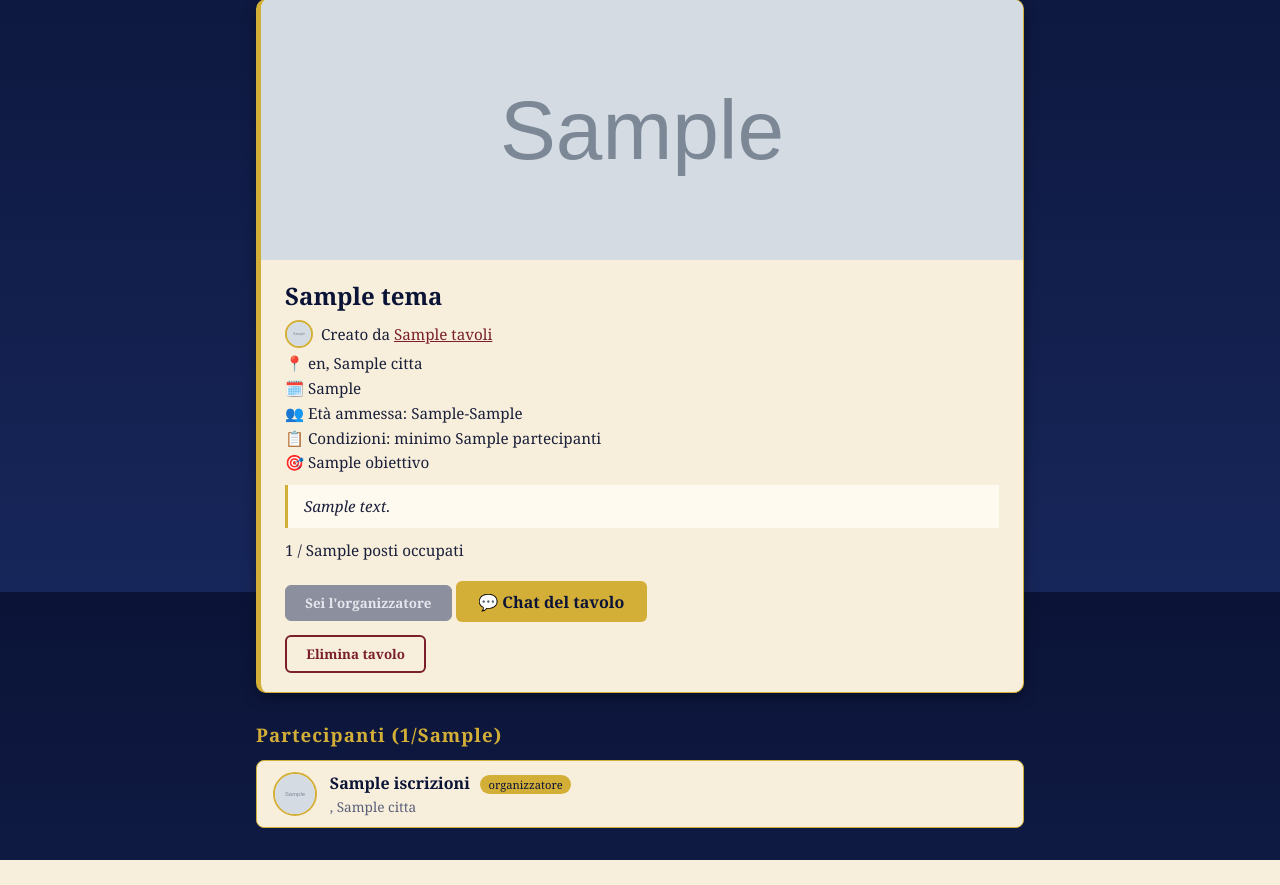
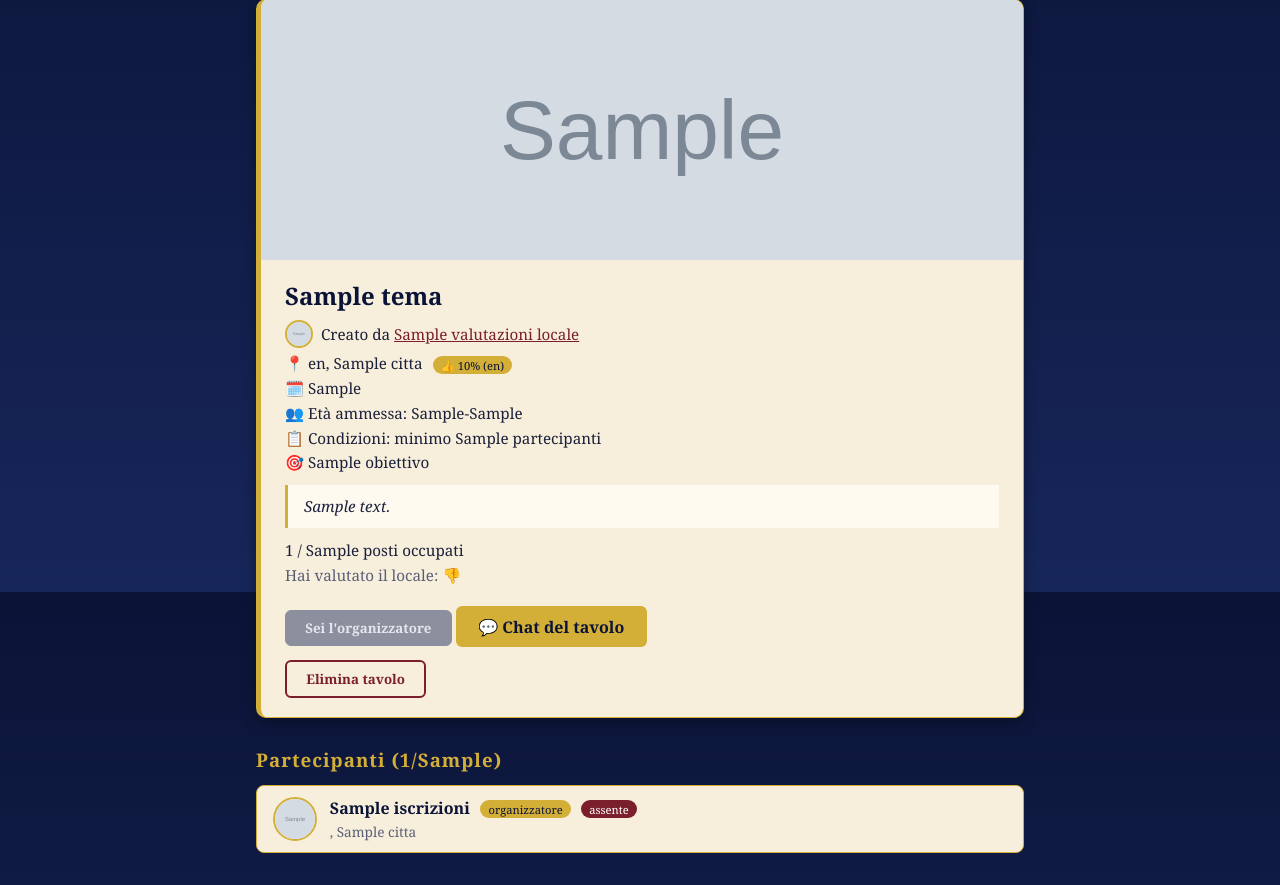
Before and after one commit to GIULAN78/SYMPOSIUM, a Flask app: page /tavolo/1 in a window 1280 px wide. Shown: the part 208-1093 px from the top of the page. Before the commit the page ends 1068 px from the top, so only its background shows below. Run offline with Flask 3, Linux system fonts and the light colour scheme; the visitor is signed in with stand-in values (Sample User, id 1); grey boxes marked "Sample" are stand-in pictures; a database or web service that is not in the repository returns one stand-in record (values such as "Sample title"); some libraries are stand-ins or nearby versions.

Commit message:
Valutazioni locale, assenze, affidabilita

```diff
--- a/app.py
+++ b/app.py
@@ -2,11 +2,12 @@
 from werkzeug.security import generate_password_hash, check_password_hash
 from functools import wraps
 from PIL import Image, ImageOps, UnidentifiedImageError
+from zoneinfo import ZoneInfo
 import sqlite3
 import os
 import io
 import uuid
-from datetime import datetime, date
+from datetime import datetime, date, timedelta
 
 DATABASE_URL = os.environ.get("DATABASE_URL")
 USA_PG = bool(DATABASE_URL)
@@ -183,11 +184,54 @@
         )
     """)
 
+    esegui(conn, f"""
+        CREATE TABLE IF NOT EXISTS valutazioni_locale (
+            id {pk},
+            tavolo_id INTEGER REFERENCES tavoli (id),
+            utente_id INTEGER REFERENCES utenti (id),
+            locale_id INTEGER REFERENCES locali (id),
+            voto INTEGER NOT NULL,
+            creato_il TEXT,
+            UNIQUE (tavolo_id, utente_id)
+        )
+    """)
+
+    esegui(conn, f"""
+        CREATE TABLE IF NOT EXISTS assenze (
+            id {pk},
+            tavolo_id INTEGER REFERENCES tavoli (id),
+            utente_id INTEGER REFERENCES utenti (id),
+            creato_il TEXT,
+            UNIQUE (tavolo_id, utente_id)
+        )
+    """)
+
     conn.commit()
     conn.close()
 
 
 init_db()
+
+
+def adesso_it():
+    return datetime.now(ZoneInfo("Europe/Rome")).replace(tzinfo=None)
+
+
+def e_concluso(data_ora):
+    try:
+        return datetime.fromisoformat(data_ora) + timedelta(hours=2) < adesso_it()
+    except (ValueError, TypeError):
+        return False
+
+
+def affidabilita(assenze, partecipato):
+    if not partecipato:
+        return None
+    if assenze == 0:
+        return "Alta affidabilità"
+    if assenze / partecipato <= 0.2:
+        return "Affidabilità media"
+    return "Affidabilità bassa"
 
 
 def eta_da(data_nascita):
@@ -226,6 +270,14 @@
     return eta_da(valore)
 
 
+@app.template_filter("percento")
+def percento(positivi, totale):
+    try:
+        return int(round(positivi * 100 / totale))
+    except (TypeError, ZeroDivisionError):
+        return 0
+
+
 @app.context_processor
 def utente_corrente():
     return {"utente_nome": session.get("utente_nome"), "utente_id": session.get("utente_id")}
@@ -252,7 +304,9 @@
                u.nome AS organizzatore_nome,
                u.foto_url AS organizzatore_foto,
                (SELECT COUNT(*) FROM iscrizioni i WHERE i.tavolo_id = t.id) AS iscritti,
-               (SELECT COUNT(*) FROM iscrizioni i WHERE i.tavolo_id = t.id AND i.utente_id = ?) AS gia_iscritto
+               (SELECT COUNT(*) FROM iscrizioni i WHERE i.tavolo_id = t.id AND i.utente_id = ?) AS gia_iscritto,
+               (SELECT COUNT(*) FROM valutazioni_locale v WHERE v.locale_id = t.locale_id) AS voti_locale,
+               (SELECT COALESCE(SUM(v.voto), 0) FROM valutazioni_locale v WHERE v.locale_id = t.locale_id) AS voti_pos
         FROM tavoli t
         LEFT JOIN locali l ON t.locale_id = l.id
         LEFT JOIN utenti u ON t.organizzatore_id = u.id
@@ -306,9 +360,12 @@
     tavolo = esegui(conn, """
         SELECT t.id, t.tema, t.data_ora, t.obiettivo, t.posti_totali, t.organizzatore_id,
                t.citta, t.descrizione, t.min_partecipanti, t.eta_min, t.eta_max, t.foto_url,
+               t.locale_id,
                l.nome AS locale_nome,
                u.nome AS organizzatore_nome,
-               u.foto_url AS organizzatore_foto
+               u.foto_url AS organizzatore_foto,
+               (SELECT COUNT(*) FROM valutazioni_locale v WHERE v.locale_id = t.locale_id) AS voti_locale,
+               (SELECT COALESCE(SUM(v.voto), 0) FROM valutazioni_locale v WHERE v.locale_id = t.locale_id) AS voti_pos
         FROM tavoli t
         LEFT JOIN locali l ON t.locale_id = l.id
         LEFT JOIN utenti u ON t.organizzatore_id = u.id
@@ -327,7 +384,15 @@
         ORDER BY i.id ASC
     """, (tavolo_id,)).fetchall()
 
-    io = utente_per_id(conn, session.get("utente_id"))
+    assenti = {r["utente_id"] for r in esegui(conn, "SELECT utente_id FROM assenze WHERE tavolo_id = ?", (tavolo_id,)).fetchall()}
+
+    uid = session.get("utente_id")
+    mio_voto = None
+    if uid:
+        r = esegui(conn, "SELECT voto FROM valutazioni_locale WHERE tavolo_id = ? AND utente_id = ?", (tavolo_id, uid)).fetchone()
+        mio_voto = r["voto"] if r else None
+
+    io = utente_per_id(conn, uid)
     conn.close()
 
     miei = set_interessi(io["interessi"]) if io else set()
@@ -336,17 +401,20 @@
         p = dict(r)
         p["in_comune"] = len(miei & set_interessi(p["interessi"]))
         p["eta"] = eta_da(p["data_nascita"])
+        p["assente"] = p["id"] in assenti
         partecipanti.append(p)
 
     eta_list = [p["eta"] for p in partecipanti if p["eta"] is not None]
     range_eta = (min(eta_list), max(eta_list)) if eta_list else None
     eta_media = round(sum(eta_list) / len(eta_list)) if eta_list else None
 
-    uid = session.get("utente_id")
     gia_iscritto = any(p["id"] == uid for p in partecipanti)
     sono_organizzatore = uid == tavolo["organizzatore_id"]
     completo = len(partecipanti) >= tavolo["posti_totali"]
     confermato = bool(tavolo["min_partecipanti"] and len(partecipanti) >= tavolo["min_partecipanti"])
+    concluso = e_concluso(tavolo["data_ora"])
+    sono_assente = uid in assenti
+    puo_valutare = bool(concluso and gia_iscritto and not sono_assente and mio_voto is None)
 
     return render_template(
         "tavolo.html",
@@ -358,7 +426,79 @@
         confermato=confermato,
         range_eta=range_eta,
         eta_media=eta_media,
+        concluso=concluso,
+        puo_valutare=puo_valutare,
+        mio_voto=mio_voto,
     )
+
+
+@app.route("/tavolo/<int:tavolo_id>/valuta-locale", methods=["POST"])
+@login_richiesto
+def valuta_locale(tavolo_id):
+    voto = 1 if request.form.get("voto") == "1" else 0
+    uid = session["utente_id"]
+    conn = get_db()
+    tavolo = esegui(conn, "SELECT data_ora, locale_id FROM tavoli WHERE id = ?", (tavolo_id,)).fetchone()
+    if not tavolo:
+        conn.close()
+        abort(404)
+
+    if not e_concluso(tavolo["data_ora"]):
+        conn.close()
+        flash("Potrai valutare il locale dopo la serata.")
+        return redirect(url_for("dettaglio_tavolo", tavolo_id=tavolo_id))
+    if not e_iscritto(conn, tavolo_id, uid):
+        conn.close()
+        abort(403)
+    assente = esegui(conn, "SELECT 1 AS ok FROM assenze WHERE tavolo_id = ? AND utente_id = ?", (tavolo_id, uid)).fetchone()
+    if assente:
+        conn.close()
+        flash("Non puoi valutare un locale se risulti assente.")
+        return redirect(url_for("dettaglio_tavolo", tavolo_id=tavolo_id))
+
+    try:
+        esegui(conn,
+               "INSERT INTO valutazioni_locale (tavolo_id, utente_id, locale_id, voto, creato_il) VALUES (?, ?, ?, ?, ?)",
+               (tavolo_id, uid, tavolo["locale_id"], voto, datetime.now().isoformat()))
+        conn.commit()
+        flash("Grazie per la valutazione!")
+    except IntegrityError:
+        conn.rollback()
+        flash("Hai già valutato questo locale.")
+    conn.close()
+    return redirect(url_for("dettaglio_tavolo", tavolo_id=tavolo_id))
+
+
+@app.route("/tavolo/<int:tavolo_id>/assenza/<int:utente_target>", methods=["POST"])
+@login_richiesto
+def segna_assenza(tavolo_id, utente_target):
+    conn = get_db()
+    tavolo = esegui(conn, "SELECT organizzatore_id, data_ora FROM tavoli WHERE id = ?", (tavolo_id,)).fetchone()
+    if not tavolo:
+        conn.close()
+        abort(404)
+    if tavolo["organizzatore_id"] != session["utente_id"]:
+        conn.close()
+        abort(403)
+    if not e_concluso(tavolo["data_ora"]):
+        conn.close()
+        flash("Le assenze si segnano dopo la serata.")
+        return redirect(url_for("dettaglio_tavolo", tavolo_id=tavolo_id))
+    if utente_target == tavolo["organizzatore_id"] or not e_iscritto(conn, tavolo_id, utente_target):
+        conn.close()
+        abort(400)
+
+    esistente = esegui(conn, "SELECT id FROM assenze WHERE tavolo_id = ? AND utente_id = ?", (tavolo_id, utente_target)).fetchone()
+    if esistente:
+        esegui(conn, "DELETE FROM assenze WHERE id = ?", (esistente["id"],))
+        flash("Assenza rimossa.")
+    else:
+        esegui(conn, "INSERT INTO assenze (tavolo_id, utente_id, creato_il) VALUES (?, ?, ?)",
+               (tavolo_id, utente_target, datetime.now().isoformat()))
+        flash("Assenza segnata.")
+    conn.commit()
+    conn.close()
+    return redirect(url_for("dettaglio_tavolo", tavolo_id=tavolo_id))
 
 
 def e_iscritto(conn, tavolo_id, utente_id):
@@ -536,6 +676,7 @@
         JOIN tavoli t ON t.id = i.tavolo_id
         WHERE i.utente_id = ? AND t.organizzatore_id != ?
     """, (utente_id, utente_id)).fetchone()["n"]
+    assenze = esegui(conn, "SELECT COUNT(*) AS n FROM assenze WHERE utente_id = ?", (utente_id,)).fetchone()["n"]
     io = utente_per_id(conn, session.get("utente_id"))
     conn.close()
 
@@ -551,6 +692,8 @@
         n_comune=sum(1 for i in interessi if i["comune"]),
         organizzati=organizzati,
         partecipato=partecipato,
+        assenze=assenze,
+        affidabilita=affidabilita(assenze, partecipato),
         mio=(session.get("utente_id") == utente_id),
     )
 
@@ -721,6 +864,8 @@
         abort(403)
 
     esegui(conn, "DELETE FROM messaggi WHERE tavolo_id = ?", (tavolo_id,))
+    esegui(conn, "DELETE FROM valutazioni_locale WHERE tavolo_id = ?", (tavolo_id,))
+    esegui(conn, "DELETE FROM assenze WHERE tavolo_id = ?", (tavolo_id,))
     esegui(conn, "DELETE FROM iscrizioni WHERE tavolo_id = ?", (tavolo_id,))
     esegui(conn, "DELETE FROM tavoli WHERE id = ?", (tavolo_id,))
     conn.commit()
--- a/requirements.txt
+++ b/requirements.txt
@@ -13,5 +13,6 @@
 python-dateutil==2.9.0.post0
 s3transfer==0.19.3
 six==1.17.0
+tzdata==2026.5
 urllib3==2.8.0
 Werkzeug==3.1.8
--- a/static/css/style.css
+++ b/static/css/style.css
@@ -500,3 +500,58 @@
 .chat-form .btn-iscriviti {
     margin-top: 0;
 }
+
+.badge-grad {
+    background: var(--oro);
+    color: var(--notte);
+    margin-left: 0.4rem;
+}
+
+.badge-fine {
+    background: #5a5f78;
+    color: #fff;
+    vertical-align: middle;
+}
+
+.badge-ass {
+    background: var(--bordeaux);
+    color: #fff;
+}
+
+.nota {
+    font-size: 0.8rem;
+    color: #5a5f78;
+    margin-left: 0.4rem;
+}
+
+.valuta {
+    margin: 0.8rem 0;
+    padding: 0.8rem 1rem;
+    background: #fffaf0;
+    border-left: 3px solid var(--oro);
+    border-radius: 6px;
+}
+
+.valuta-form {
+    display: flex;
+    gap: 0.6rem;
+}
+
+.info-part {
+    flex: 1;
+}
+
+.btn-piccolo {
+    padding: 0.3rem 0.7rem;
+    background: transparent;
+    color: var(--bordeaux);
+    border: 1px solid var(--bordeaux);
+    border-radius: 6px;
+    cursor: pointer;
+    font-size: 0.8rem;
+}
+
+.btn-piccolo:hover {
+    background: var(--bordeaux);
+    color: #fff;
+}
--- a/templates/home.html
+++ b/templates/home.html
@@ -50,7 +50,9 @@
                 {% endif %}
                 <div class="corpo-card">
                     <h2><a class="titolo-link" href="{{ url_for('dettaglio_tavolo', tavolo_id=t.id) }}">{{ t.tema }}</a>{% if t.min_partecipanti and t.iscritti >= t.min_partecipanti %} <span class="badge badge-conf">Confermato</span>{% endif %}</h2>
-                    <p class="locale">📍 {{ t.locale_nome or "Locale da definire" }}{% if t.citta %}, {{ t.citta }}{% endif %}</p>
+                    <p class="locale">📍 {{ t.locale_nome or "Locale da definire" }}{% if t.citta %}, {{ t.citta }}{% endif %}
+                        {% if t.voti_locale %}<span class="badge badge-grad">👍 {{ t.voti_pos|percento(t.voti_locale) }}%</span>{% endif %}
+                    </p>
                     <p class="data">🗓️ {{ t.data_ora|data_it }}</p>
                     {% if t.eta_min is not none and t.eta_max is not none %}
                     <p>👥 Età {{ t.eta_min }}-{{ t.eta_max }}</p>
--- a/templates/tavolo.html
+++ b/templates/tavolo.html
@@ -26,12 +26,14 @@
             <img class="copertina" src="{{ tavolo.foto_url }}" alt="{{ tavolo.tema }}">
             {% endif %}
             <div class="corpo-card">
-                <h2>{{ tavolo.tema }}{% if confermato %} <span class="badge badge-conf">Confermato</span>{% endif %}</h2>
+                <h2>{{ tavolo.tema }}{% if confermato %} <span class="badge badge-conf">Confermato</span>{% endif %}{% if concluso %} <span class="badge badge-fine">Concluso</span>{% endif %}</h2>
                 <p class="riga-org">
                     {{ avatar(tavolo.organizzatore_foto, tavolo.organizzatore_nome, 'avatar-sm') }}
                     <span>Creato da <a href="{{ url_for('profilo_utente', utente_id=tavolo.organizzatore_id) }}">{{ tavolo.organizzatore_nome or "Anonimo" }}</a></span>
                 </p>
-                <p class="locale">📍 {{ tavolo.locale_nome or "Locale da definire" }}{% if tavolo.citta %}, {{ tavolo.citta }}{% endif %}</p>
+                <p class="locale">📍 {{ tavolo.locale_nome or "Locale da definire" }}{% if tavolo.citta %}, {{ tavolo.citta }}{% endif %}
+                    {% if tavolo.voti_locale %}<span class="badge badge-grad">👍 {{ tavolo.voti_pos|percento(tavolo.voti_locale) }}% ({{ tavolo.voti_locale }})</span>{% else %}<span class="nota">Nessuna valutazione</span>{% endif %}
+                </p>
                 <p class="data">🗓️ {{ tavolo.data_ora|data_it }}</p>
                 {% if tavolo.eta_min is not none and tavolo.eta_max is not none %}
                 <p>👥 Età ammessa: {{ tavolo.eta_min }}-{{ tavolo.eta_max }}</p>
@@ -47,6 +49,18 @@
                 {% endif %}
                 <p class="posti">{{ partecipanti|length }} / {{ tavolo.posti_totali }} posti occupati{% if eta_media %} · Range {{ range_eta[0] }}-{{ range_eta[1] }}, età media ~{{ eta_media }}{% endif %}</p>
 
+                {% if puo_valutare %}
+                <div class="valuta">
+                    <p><strong>Com'è andata al {{ tavolo.locale_nome }}?</strong></p>
+                    <form action="{{ url_for('valuta_locale', tavolo_id=tavolo.id) }}" method="POST" class="valuta-form">
+                        <button type="submit" name="voto" value="1" class="btn-iscriviti">👍 Bene</button>
+                        <button type="submit" name="voto" value="0" class="btn-annulla">👎 Male</button>
+                    </form>
+                </div>
+                {% elif mio_voto is not none %}
+                <p class="nota">Hai valutato il locale: {{ '👍' if mio_voto == 1 else '👎' }}</p>
+                {% endif %}
+
                 {% if not utente_nome %}
                     <p class="link-alt"><a href="{{ url_for('accedi') }}">Accedi</a> per iscriverti a questo tavolo.</p>
                 {% elif sono_organizzatore %}
@@ -58,10 +72,12 @@
                     </form>
                 {% elif gia_iscritto %}
                     <a class="btn-nuovo" href="{{ url_for('chat_tavolo', tavolo_id=tavolo.id) }}">💬 Chat del tavolo</a>
+                    {% if not concluso %}
                     <form action="{{ url_for('annulla_iscrizione', tavolo_id=tavolo.id) }}" method="POST">
                         <button type="submit" class="btn-annulla">Annulla iscrizione</button>
                     </form>
-                {% else %}
+                    {% endif %}
+                {% elif not concluso %}
                     <form action="{{ url_for('iscriviti', tavolo_id=tavolo.id) }}" method="POST">
                         <button type="submit" class="btn-iscriviti" {% if completo %}disabled{% endif %}>
                             {% if completo %}Completo{% else %}Partecipa{% endif %}
@@ -76,10 +92,15 @@
             {% for p in partecipanti %}
             <div class="partecipante riga-partecipante">
                 {{ avatar(p.foto_url, p.nome) }}
-                <div>
-                    <a class="titolo-link" href="{{ url_for('profilo_utente', utente_id=p.id) }}"><strong>{{ p.nome }}</strong></a>{% if p.id == tavolo.organizzatore_id %} <span class="badge">organizzatore</span>{% endif %}
+                <div class="info-part">
+                    <a class="titolo-link" href="{{ url_for('profilo_utente', utente_id=p.id) }}"><strong>{{ p.nome }}</strong></a>{% if p.id == tavolo.organizzatore_id %} <span class="badge">organizzatore</span>{% endif %}{% if p.assente %} <span class="badge badge-ass">assente</span>{% endif %}
                     <p class="interessi">{% if p.eta %}{{ p.eta }} anni{% endif %}{% if p.citta %}, {{ p.citta }}{% endif %}{% if utente_nome and p.id != utente_id %} · {{ p.in_comune }} interessi in comune{% endif %}</p>
                 </div>
+                {% if sono_organizzatore and concluso and p.id != tavolo.organizzatore_id %}
+                <form action="{{ url_for('segna_assenza', tavolo_id=tavolo.id, utente_target=p.id) }}" method="POST">
+                    <button type="submit" class="btn-piccolo">{{ 'Rimuovi assenza' if p.assente else 'Segna assente' }}</button>
+                </form>
+                {% endif %}
             </div>
             {% endfor %}
         </div>
--- a/templates/utente.html
+++ b/templates/utente.html
@@ -26,11 +26,15 @@
                 <div>
                     <h2>{{ u.nome }}</h2>
                     <p>{% if u.data_nascita|eta %}{{ u.data_nascita|eta }} anni{% endif %}{% if u.citta %}, {{ u.citta }}{% endif %}</p>
+                    {% if affidabilita %}
+                    <p><span class="badge {% if affidabilita == 'Alta affidabilità' %}badge-conf{% elif affidabilita == 'Affidabilità bassa' %}badge-ass{% endif %}">{{ affidabilita }}</span></p>
+                    {% endif %}
                 </div>
             </div>
 
             <div class="statistiche">
                 <div><strong>{{ organizzati }}</strong><span>organizzatore</span></div>
+                <div><strong>{{ assenze }}</strong><span>assenze</span></div>
                 <div><strong>{{ partecipato }}</strong><span>partecipante</span></div>
             </div>
 
```
